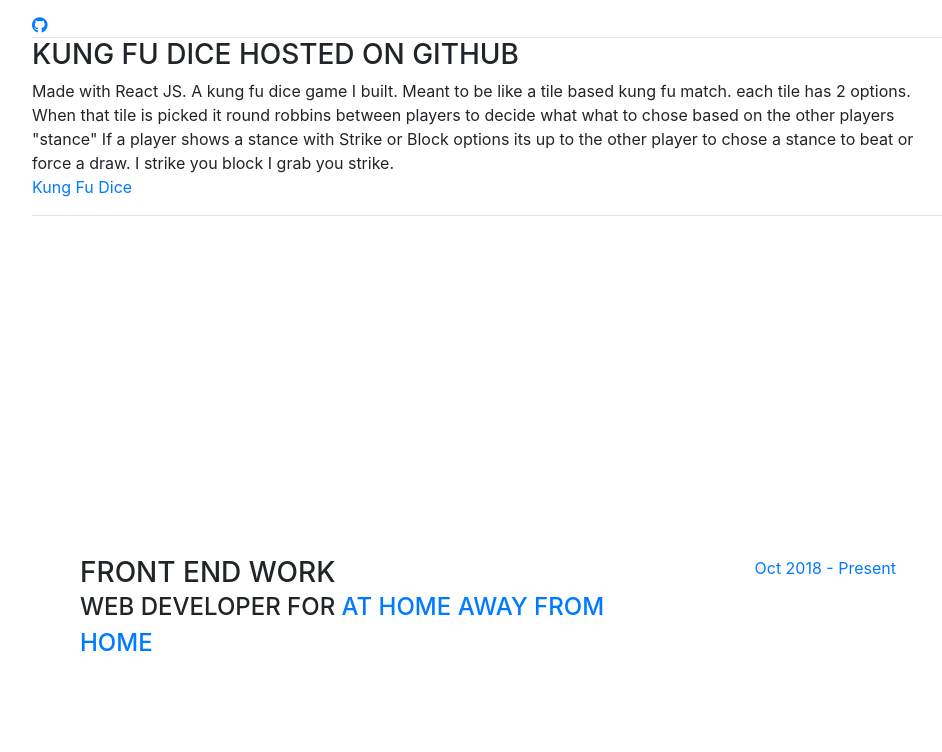
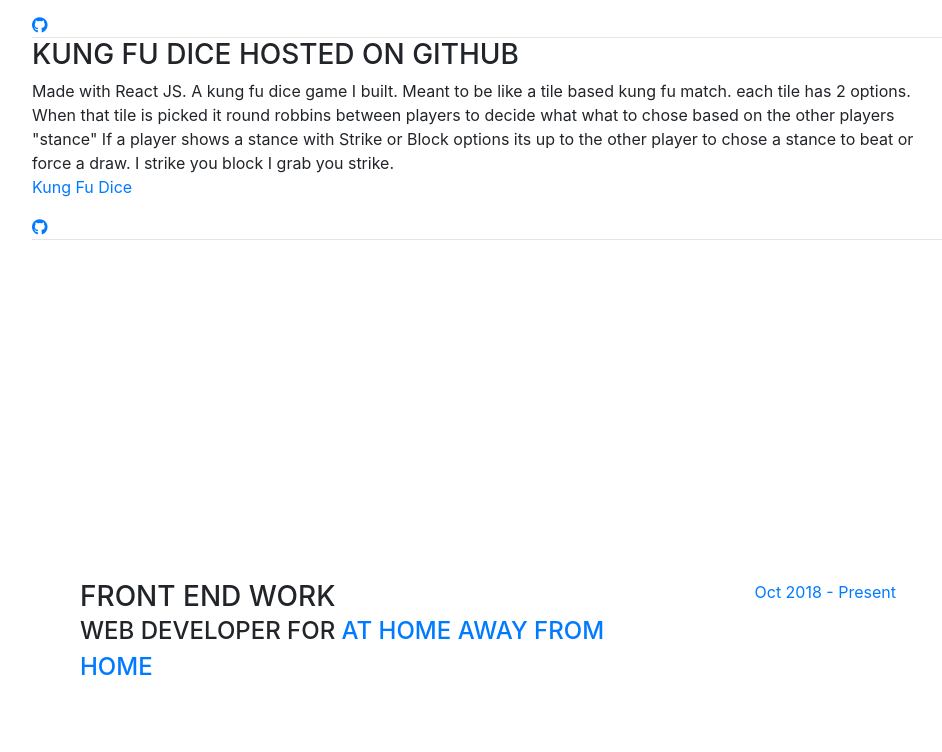
Before and after one commit to homercrates/homercrates.github.io, a website with bundled scripts: page index.html in a window 1280 px wide. Shown: the part 4134-4886 px from the top of the page, without its empty margins (288-1230 px from the left). Built offline with nearby package versions, Linux system fonts and the light colour scheme; a web font is replaced by a local one.

Commit message:
link change

```diff
--- a/index.html
+++ b/index.html
@@ -348,6 +348,9 @@
           <a href="http://esemuu.com/merdice" target="_new">Kung Fu Dice</a>
         </p>
 
+        <a href="https://github.com/homercrates/merdice" target="_new">
+          <i class="fab fa-github"></i>
+        </a>
 
 
         <hr class="m-0">
```
